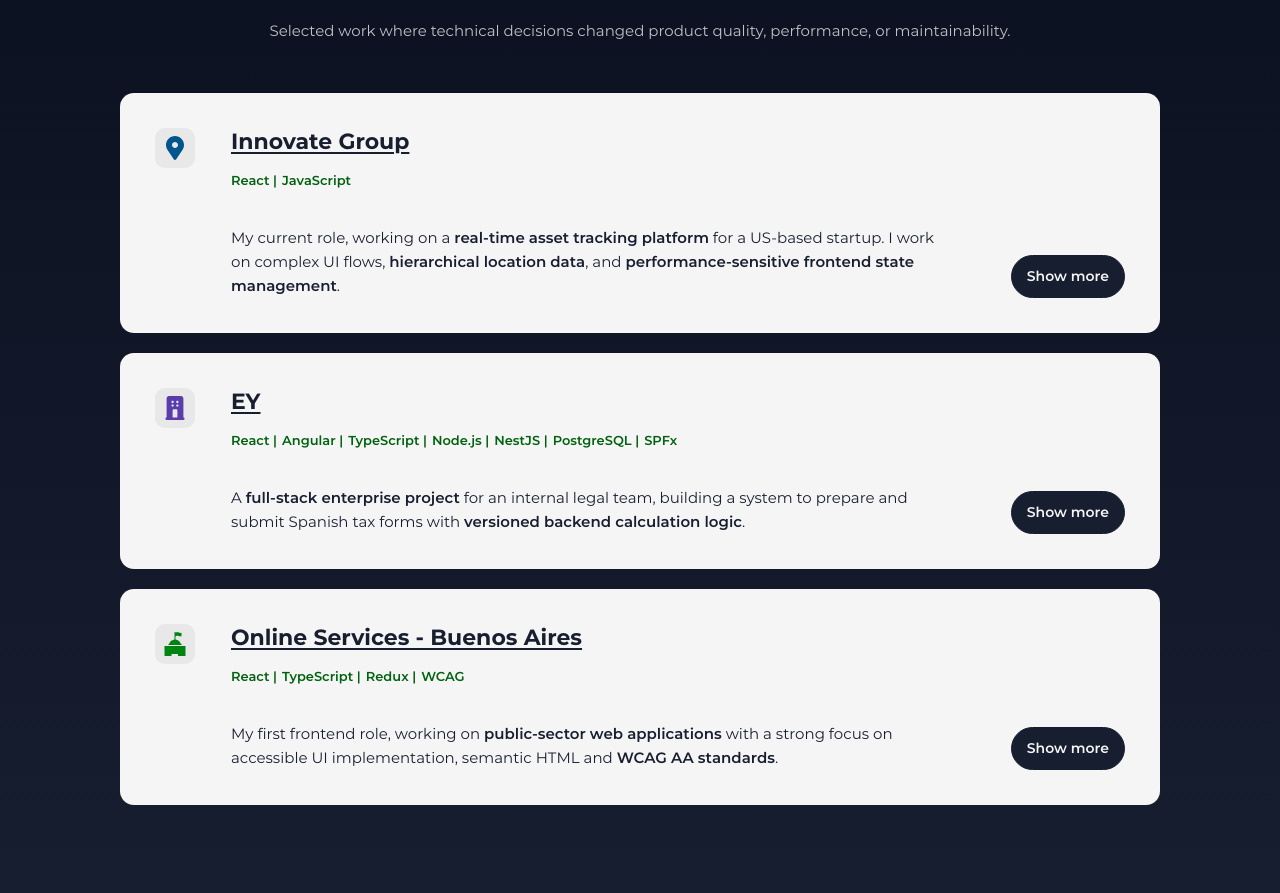
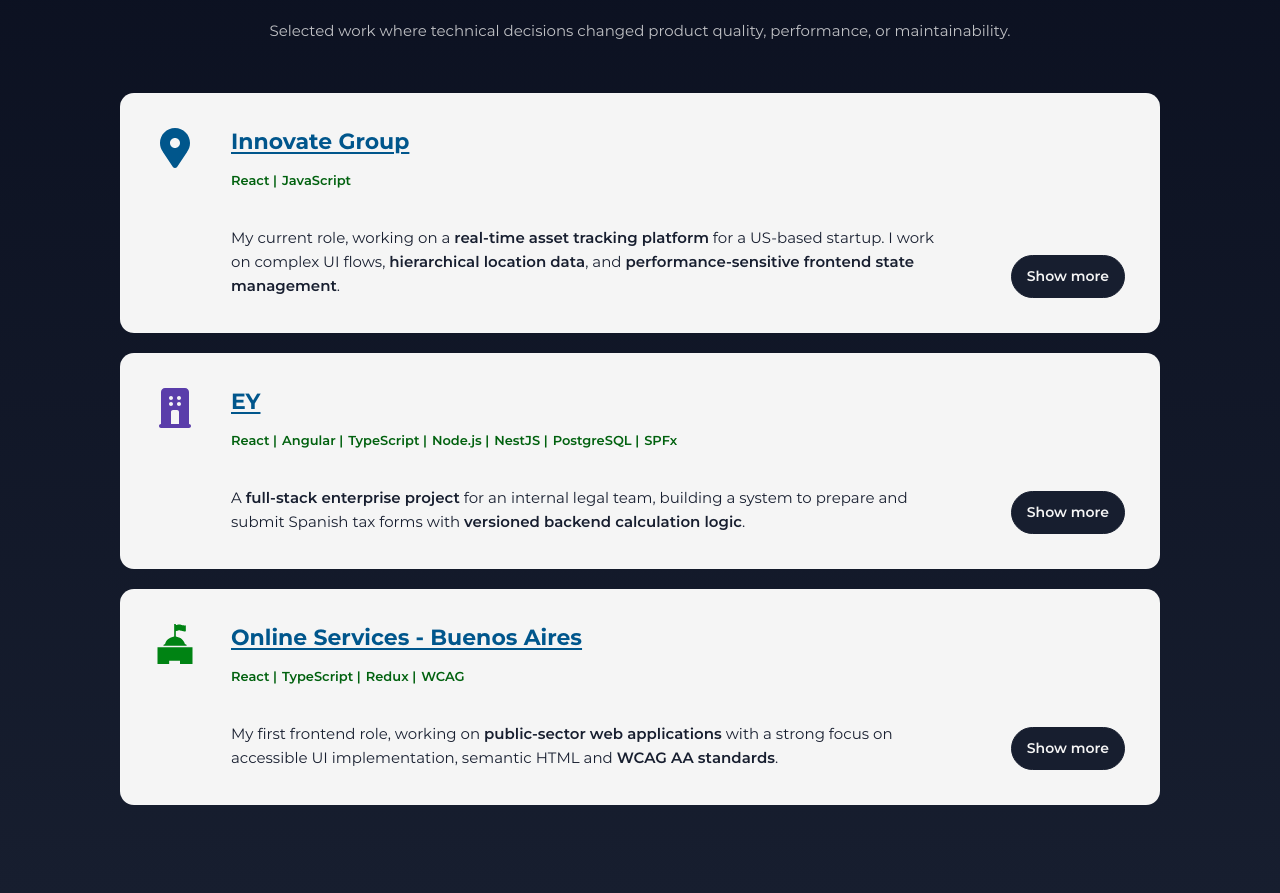
Before and after one commit to joelspi97/portfolio-v2.0, a React (Vite) app in the folder frontend/: page / in a window 1280 px wide. Shown: the part 1447-2340 px from the top of the page. Built offline with nearby package versions, Linux system fonts and the light colour scheme.

Commit message:
Design improvements

```diff
--- a/frontend/src/components/CaseStudy/case-study.scss
+++ b/frontend/src/components/CaseStudy/case-study.scss
@@ -17,11 +17,8 @@
   width: 100%;
 
   &__logo {
-    background-color: rgba($dark-blue, 0.06);
-    border-radius: 1rem;
     grid-row: 1 / span 2;
     margin-right: 1.6rem;
-    padding: 0.8rem;
   }
 
   &__title {
@@ -30,9 +27,15 @@
     margin-bottom: 0.2rem;
 
     a {
-      color: inherit;
+      color: $blue;
       text-decoration-thickness: 0.15rem;
       text-underline-offset: 0.3rem;
+      transition: color 0.15s ease-in-out;
+
+      &:hover,
+      &:focus-visible {
+        color: $green;
+      }
 
       &:focus-visible {
         border-radius: 0.25rem;
```
